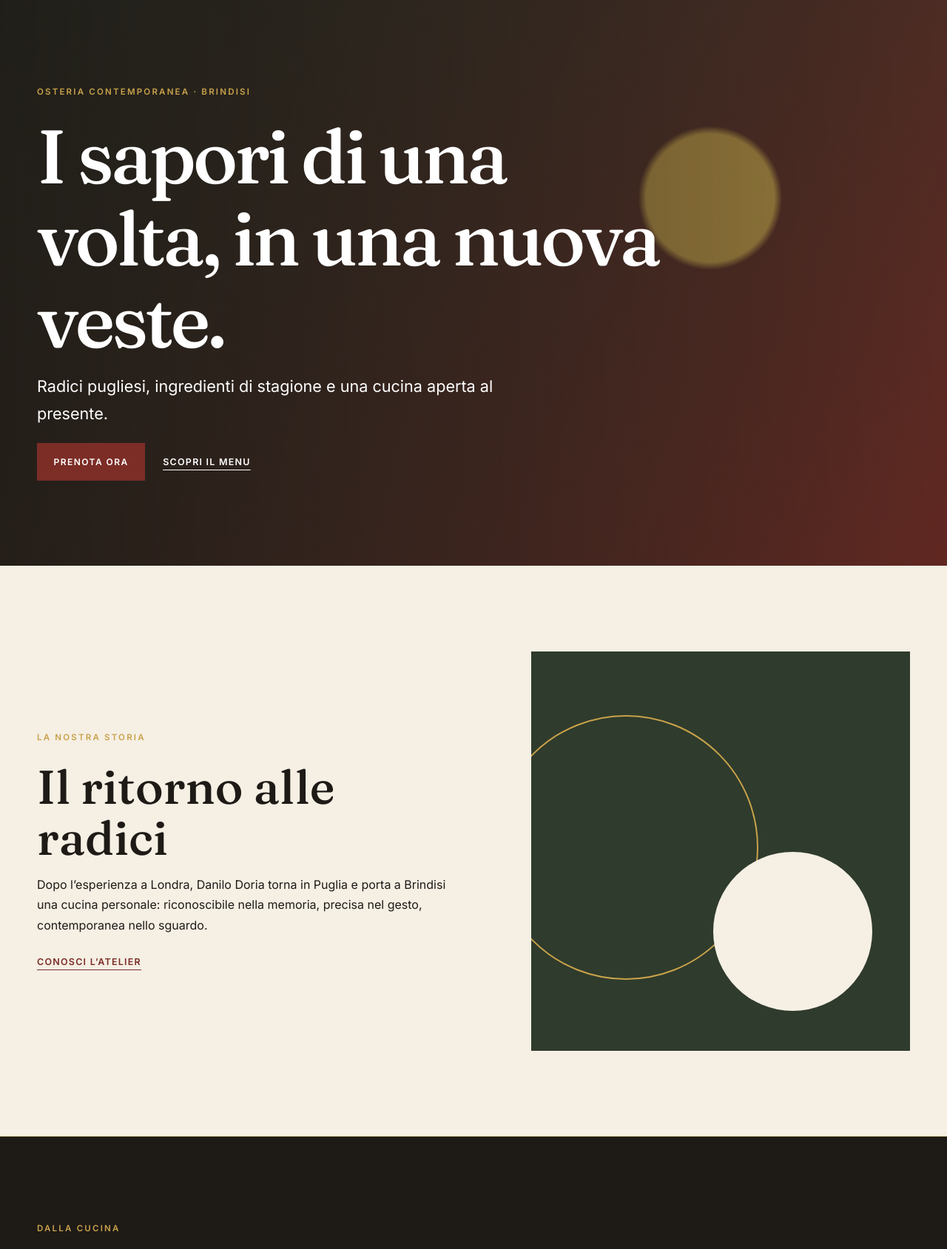
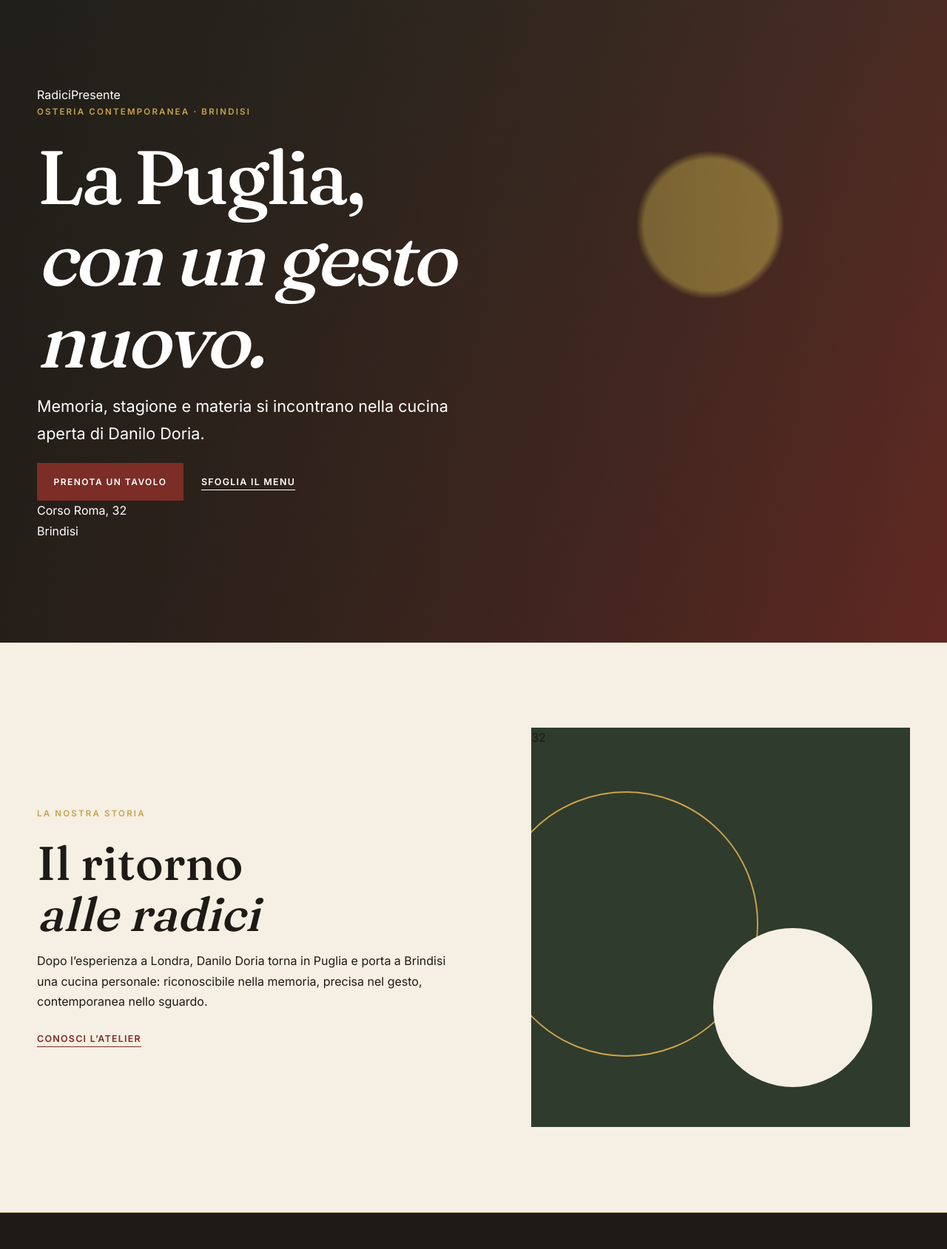
Before and after one commit to Sev3nB/atelierDoria, a Flask app: page / in a window 1280 px wide. Shown: the part 86-1775 px from the top of the page at 74% size. Run offline with Flask 3, Linux system fonts and the light colour scheme.

Commit message:
Refine Atelier Doria visual direction and motion

```diff
--- a/templates/index.html
+++ b/templates/index.html
@@ -1,13 +1,96 @@
-{% extends "base.html" %}
-{% block content %}
+{% extends "base.html" %} {% block content %}
 <section class="hero">
-  <div class="hero-content reveal"><p class="eyebrow">Osteria contemporanea · Brindisi</p><h1>I sapori di una volta, in una nuova veste.</h1><p>Radici pugliesi, ingredienti di stagione e una cucina aperta al presente.</p><div class="actions"><a class="button" href="{{ url_for('bookings') }}">Prenota ora</a><a class="text-link light" href="{{ url_for('menu') }}">Scopri il menu</a></div></div>
+  <div class="hero-orbit" aria-hidden="true">
+    <span>Radici</span><i></i><span>Presente</span>
+  </div>
+  <div class="hero-content reveal">
+    <p class="eyebrow">Osteria contemporanea · Brindisi</p>
+    <h1>La Puglia,<br /><em>con un gesto nuovo.</em></h1>
+    <p>
+      Memoria, stagione e materia si incontrano nella cucina aperta di Danilo
+      Doria.
+    </p>
+    <div class="actions">
+      <a class="button" href="{{ url_for('bookings') }}">Prenota un tavolo</a
+      ><a class="text-link light" href="{{ url_for('menu') }}"
+        >Sfoglia il menu</a
+      >
+    </div>
+  </div>
+  <p class="hero-note">Corso Roma, 32<br />Brindisi</p>
 </section>
 <section class="split section">
-  <div class="reveal"><p class="eyebrow">La nostra storia</p><h2>Il ritorno alle radici</h2><p>Dopo l’esperienza a Londra, Danilo Doria torna in Puglia e porta a Brindisi una cucina personale: riconoscibile nella memoria, precisa nel gesto, contemporanea nello sguardo.</p><a class="text-link" href="{{ url_for('about') }}">Conosci l’Atelier</a></div>
-  <div class="art-frame art-olive" role="img" aria-label="Composizione astratta ispirata agli ulivi e alla ceramica pugliese"></div>
+  <div class="story-copy reveal">
+    <p class="eyebrow">La nostra storia</p>
+    <h2>Il ritorno<br /><em>alle radici</em></h2>
+    <p>
+      Dopo l’esperienza a Londra, Danilo Doria torna in Puglia e porta a
+      Brindisi una cucina personale: riconoscibile nella memoria, precisa nel
+      gesto, contemporanea nello sguardo.
+    </p>
+    <a class="text-link" href="{{ url_for('about') }}">Conosci l’Atelier</a>
+  </div>
+  <div
+    class="art-frame art-olive reveal"
+    role="img"
+    aria-label="Composizione astratta ispirata agli ulivi e alla ceramica pugliese"
+  >
+    <span>32</span>
+  </div>
 </section>
-<section class="section section-dark"><div class="section-heading"><p class="eyebrow">Dalla cucina</p><h2>Materia, stagione, territorio.</h2></div><div class="instagram-grid">{% for p in instagram_posts %}<a href="{{ p.url }}" target="_blank" rel="noopener"><img src="{{ url_for('static', filename=p.image) }}" alt="{{ p.alt }}" width="600" height="600" loading="lazy"><span>{{ p.caption }}</span></a>{% endfor %}</div><a class="button button-outline" href="{{ instagram_url }}" target="_blank" rel="noopener">Seguici su Instagram</a></section>
-<section class="section"><div class="section-heading"><p class="eyebrow">Dicono di noi</p><h2>Una tavola da ricordare</h2></div><div class="card-grid">{% for r in reviews %}<article class="review-card"><span class="stars" aria-label="{{ r.rating }} stelle">{{ "★" * r.rating }}</span><blockquote>“{{ r.text }}”</blockquote><p>{{ r.name }} · {{ r.source }}</p></article>{% endfor %}</div><a class="text-link" href="{{ url_for('reviews') }}">Leggi tutte le recensioni</a></section>
-<section class="visit section"><div><p class="eyebrow">Nel cuore di Brindisi</p><h2>Corso Roma, 32</h2><p>A pochi passi dalla Chiesa di Santa Lucia.</p></div><a class="button" href="{{ url_for('contacts') }}">Come raggiungerci</a></section>
+<section class="section section-dark">
+  <div class="section-heading">
+    <p class="eyebrow">Dalla cucina</p>
+    <h2>Materia, stagione, territorio.</h2>
+  </div>
+  <div class="instagram-grid">
+    {% for p in instagram_posts %}<a
+      href="{{ p.url }}"
+      target="_blank"
+      rel="noopener"
+      ><img
+        src="{{ url_for('static', filename=p.image) }}"
+        alt="{{ p.alt }}"
+        width="600"
+        height="600"
+        loading="lazy"
+      /><span>{{ p.caption }}</span></a
+    >{% endfor %}
+  </div>
+  <a
+    class="button button-outline"
+    href="{{ instagram_url }}"
+    target="_blank"
+    rel="noopener"
+    >Seguici su Instagram</a
+  >
+</section>
+<section class="section">
+  <div class="section-heading">
+    <p class="eyebrow">Dicono di noi</p>
+    <h2>Una tavola da ricordare</h2>
+  </div>
+  <div class="card-grid">
+    {% for r in reviews %}
+    <article class="review-card">
+      <span class="stars" aria-label="{{ r.rating }} stelle"
+        >{{ "★" * r.rating }}</span
+      >
+      <blockquote>“{{ r.text }}”</blockquote>
+      <p>{{ r.name }} · {{ r.source }}</p>
+    </article>
+    {% endfor %}
+  </div>
+  <a class="text-link" href="{{ url_for('reviews') }}"
+    >Leggi tutte le recensioni</a
+  >
+</section>
+<section class="visit section">
+  <div>
+    <p class="eyebrow">Nel cuore di Brindisi</p>
+    <h2>Corso Roma, 32</h2>
+    <p>A pochi passi dalla Chiesa di Santa Lucia.</p>
+  </div>
+  <a class="button" href="{{ url_for('contacts') }}">Come raggiungerci</a>
+</section>
 {% endblock %}
```
